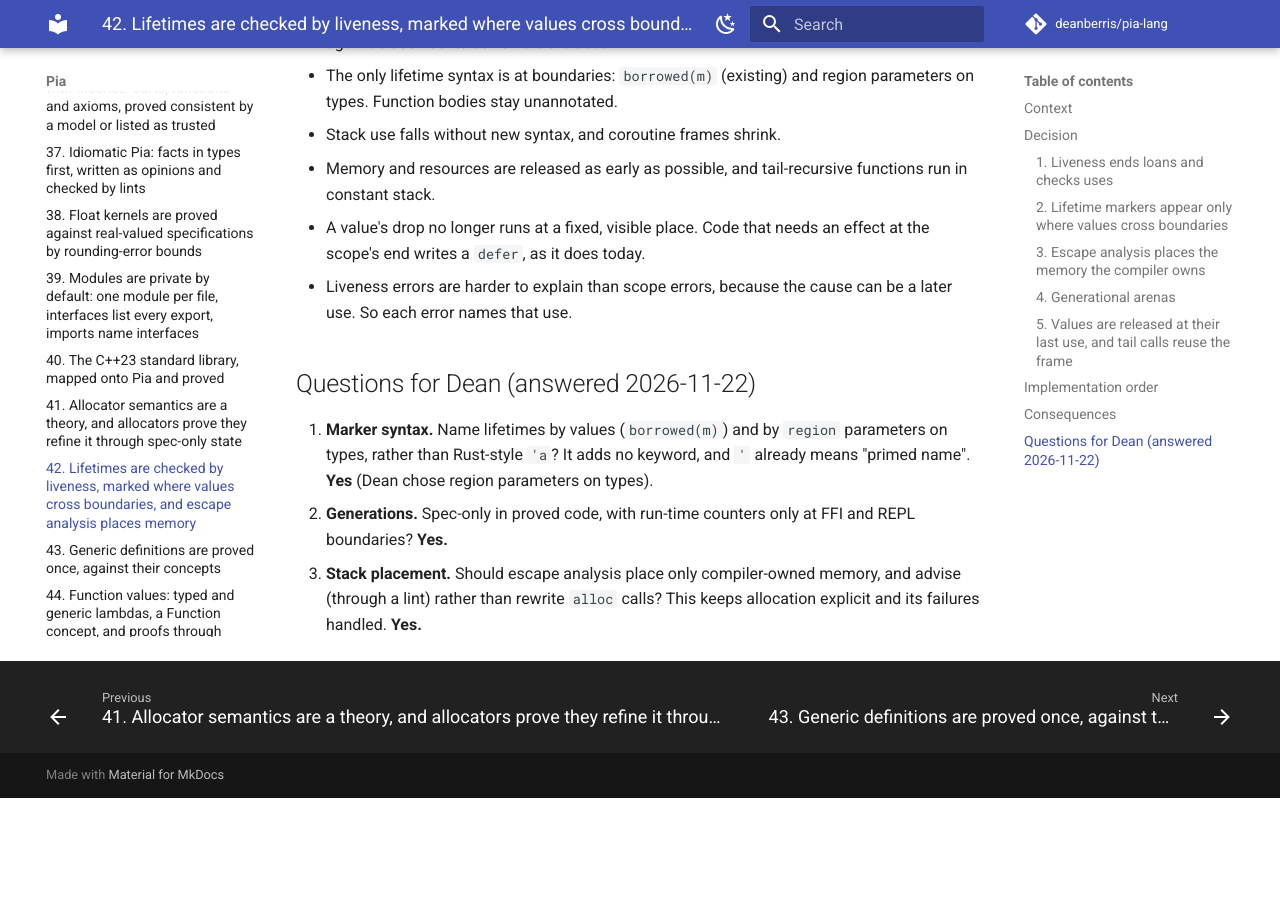
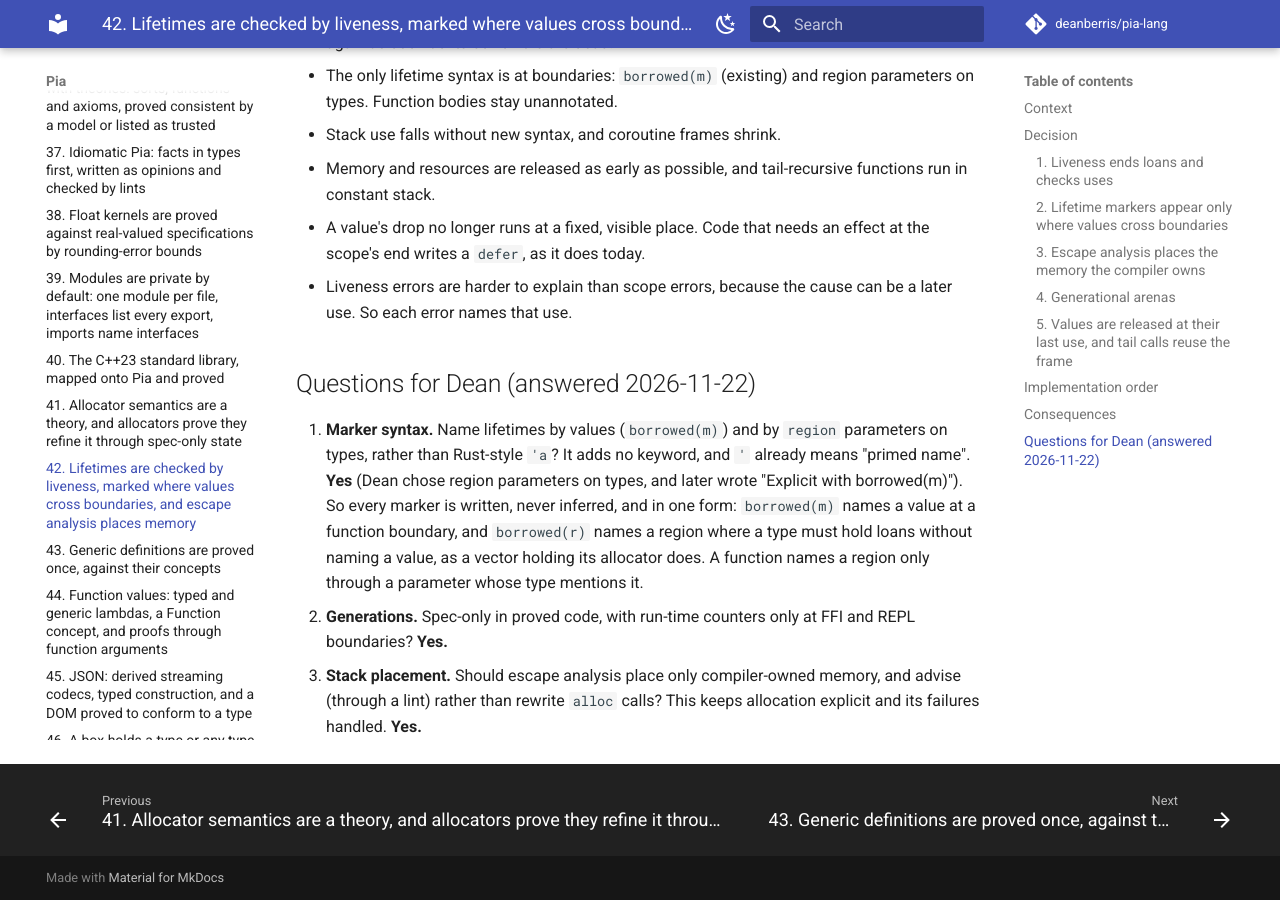
Before and after one commit to deanberris/pia-lang, an MkDocs documentation site: the page built from docs/adr/0042-lifetimes-liveness-and-escape-analysis.md, in a window 1280 px wide and 900 px high, scrolled down 5266 px. Built offline with MkDocs 1.6.1 and Material for MkDocs 9.7.7, drawn with Linux system fonts in a browser that asks for light colours; comment, search, counter and statistics services are not loaded; before the commit the page ends 6064 px from its top, so only the background shows below that.

Commit message:
ADR 0042: record Dean's answer that markers are explicit, in the borrowed(m) form (#239)
Claude-Session: https://claude.ai/code/session_01SkMSatwpzvZaq2g1zg6DQd

Co-authored-by: Claude <noreply@anthropic.com>

```diff
--- a/docs/adr/0042-lifetimes-liveness-and-escape-analysis.md
+++ b/docs/adr/0042-lifetimes-liveness-and-escape-analysis.md
@@ -125,6 +125,6 @@ Prior art: Mojo's ASAP destruction, and Scheme's and Zig's guaranteed tail calls
 
 ## Questions for Dean (answered 2026-11-22)
 
-1. **Marker syntax.** Name lifetimes by values (`borrowed(m)`) and by `region` parameters on types, rather than Rust-style `'a`? It adds no keyword, and `'` already means "primed name". **Yes** (Dean chose region parameters on types).
+1. **Marker syntax.** Name lifetimes by values (`borrowed(m)`) and by `region` parameters on types, rather than Rust-style `'a`? It adds no keyword, and `'` already means "primed name". **Yes** (Dean chose region parameters on types, and later wrote "Explicit with borrowed(m)"). So every marker is written, never inferred, and in one form: `borrowed(m)` names a value at a function boundary, and `borrowed(r)` names a region where a type must hold loans without naming a value, as a vector holding its allocator does. A function names a region only through a parameter whose type mentions it.
 2. **Generations.** Spec-only in proved code, with run-time counters only at FFI and REPL boundaries? **Yes.**
 3. **Stack placement.** Should escape analysis place only compiler-owned memory, and advise (through a lint) rather than rewrite `alloc` calls? This keeps allocation explicit and its failures handled. **Yes.**
```
